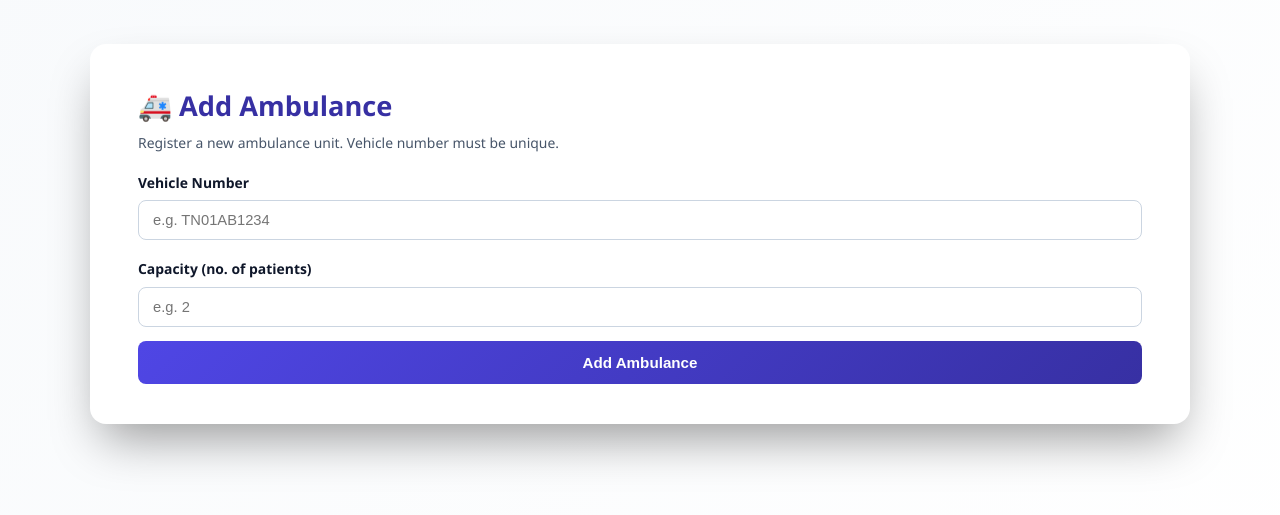
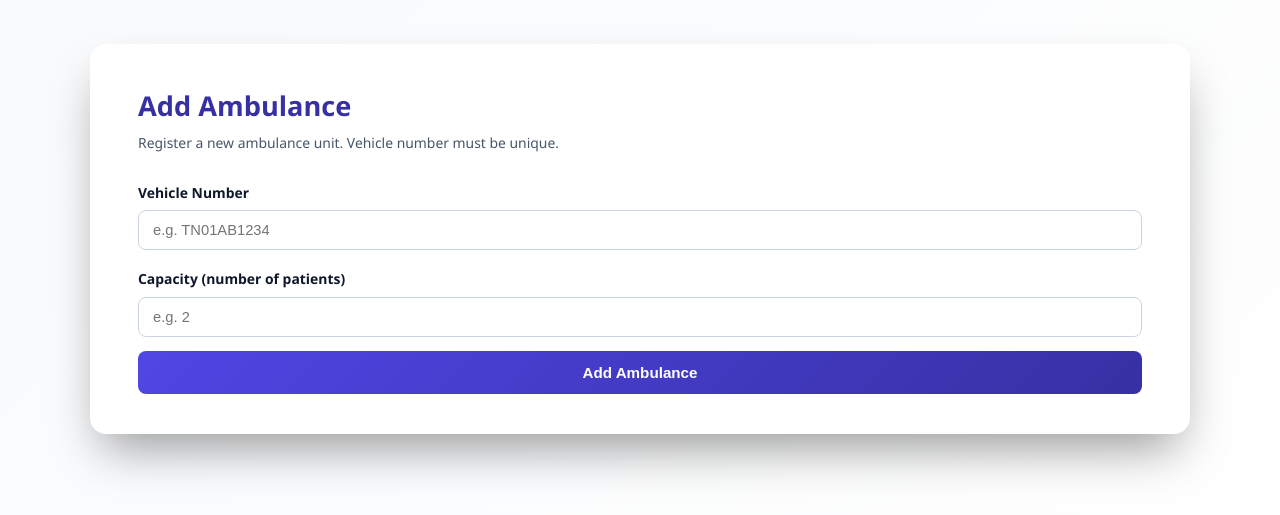
Before and after one commit to Sarvesh-Sarz/Resuscitation-Retrieval, a Flask app: page /add_ambulance in a window 1280 px wide. Shown: the part 62-577 px from the top of the page. Run offline with Flask 3, Linux system fonts and the light colour scheme.

Commit message:
Refactor add ambulance form layout
Updated the add ambulance form layout and improved the structure.

```diff
--- a/templates/add_ambulance.html
+++ b/templates/add_ambulance.html
@@ -1,19 +1,14 @@
 {% extends "base.html" %}
 {% block content %}
-
-<h2>🚑 Add Ambulance</h2>
-<p class="subtitle">Register a new ambulance unit. Vehicle number must be unique.</p>
-
+<div class="page-header">
+    <h2>Add Ambulance</h2>
+    <p class="subtitle">Register a new ambulance unit. Vehicle number must be unique.</p>
+</div>
 <form method="POST">
-
     <label>Vehicle Number</label>
     <input type="text" name="vehicle" placeholder="e.g. TN01AB1234" required>
-
-    <label>Capacity (no. of patients)</label>
+    <label>Capacity (number of patients)</label>
     <input type="number" name="capacity" min="1" max="10" placeholder="e.g. 2" required>
-
     <button type="submit">Add Ambulance</button>
-
 </form>
-
 {% endblock %}
```
